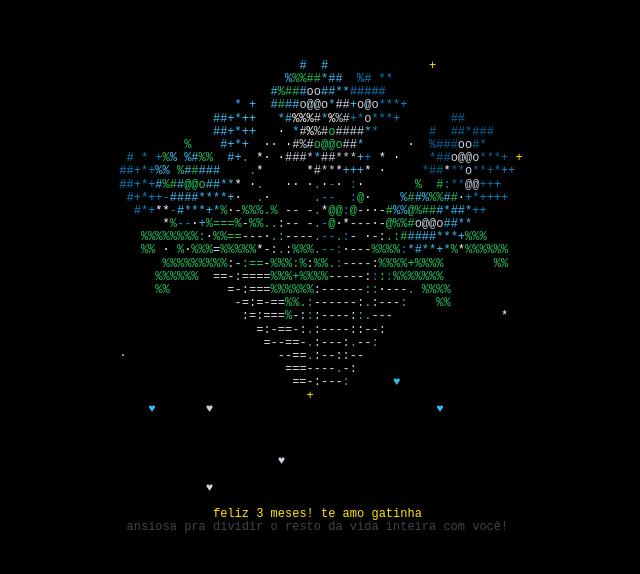
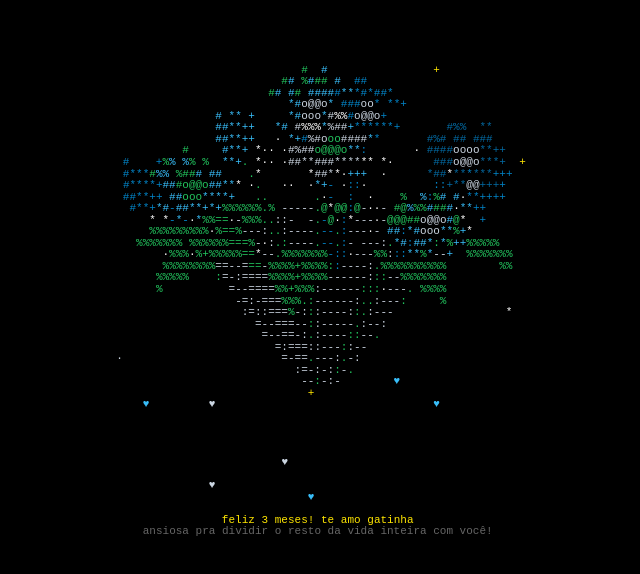
Before and after one commit to cleobueno/star, a plain HTML site: page index.html in a window 1280 px wide. Shown: the part 116-690 px from the top of the page, without its empty margins (319-959 px from the left). Drawn offline with Linux system fonts and the light colour scheme.

Commit message:
Adjust terminal styles and layout parameters

```diff
--- a/index.html
+++ b/index.html
@@ -21,8 +21,8 @@
         }
         #terminal {
             white-space: pre;
-            font-size: min(2.5vw, 12px);
-            line-height: 1.1;
+            font-size: min(2.2vw, 11px);
+            line-height: 1.05;
             text-align: center;
         }
     </style>
@@ -84,7 +84,6 @@
             return [p[0]+d[0]*k, p[1]+d[1]*k, p[2]+d[2]*k];
         }
 
-        // Pseudo-random com semente fixa
         let seedVal = 21;
         function rnd() {
             let x = Math.sin(seedVal++) * 10000;
@@ -212,14 +211,13 @@
 
         function ansiToHex(code) {
             if (code === 231 || code === 255) return '#fff';
-            if (code === 238) return '#444';
-            // Mapeamento básico para as cores de azul e amarelo utilizadas
-            if (code >= 220 && code <= 230) return '#ffe600'; // Amarelo da mensagem
+            if (code === 238) return '#666';
+            if (code >= 220 && code <= 230) return '#ffe600';
             if (code >= 38 && code <= 51 || code >= 116 && code <= 123) return '#38bdf8';
             if (code >= 25 && code <= 33) return '#0284c7';
             if (code >= 17 && code <= 21) return '#0369a1';
-            if (code >= 22 && code <= 114) return '#22c55e'; // Verdes
-            if (code >= 101 && code <= 231) return '#cbd5e1'; // Papel
+            if (code >= 22 && code <= 114) return '#22c55e';
+            if (code >= 101 && code <= 231) return '#cbd5e1';
             return '#38bdf8';
         }
 
@@ -227,9 +225,8 @@
             let now = (performance.now() - startTime) / 1000;
             let dt = 1 / FPS;
 
-            // Calcula colunas e linhas dinâmicas para caber perfeitamente no celular
-            let cols = 64;
-            let rows = 40;
+            let cols = 70;
+            let rows = 44;
 
             let chars = Array.from({length: rows}, () => Array(cols).fill(' '));
             let colors = Array.from({length: rows}, () => Array(cols).fill(0));
@@ -266,7 +263,7 @@
             }
 
             function plot(col, row, z, ch, color) {
-                if (row >= 0 && row < view_rows && col >= 0 && col < cols && z > zbuf[row][col]) {
+                if (row >= 0 && row < rows && col >= 0 && col < cols && z > zbuf[row][col]) {
                     zbuf[row][col] = z;
                     chars[row][col] = ch;
                     colors[row][col] = color;
@@ -349,8 +346,8 @@
                 else if (tw > 0.0) plot(col, row, zt, "·", 218);
             });
 
-            // Mensagem principal amarela na parte inferior
-            let mrow = rows - 3;
+            // Mensagem principal amarela na parte inferior garantida
+            let mrow = rows - 2;
             let start = Math.max(0, Math.floor((cols - MESSAGE.length) / 2));
             let shift = Math.floor(now * 6);
             for (let i = 0; i < MESSAGE.length; i++) {
@@ -360,8 +357,8 @@
                 }
             }
 
-            // Frase secundária
-            let hrow = rows - 2;
+            // Frase secundária bem no rodapé
+            let hrow = rows - 1;
             let hstart = Math.max(0, Math.floor((cols - HINT.length) / 2));
             for (let i = 0; i < HINT.length; i++) {
                 if (hstart + i < cols) {
@@ -370,7 +367,6 @@
                 }
             }
 
-            // Constrói o HTML final gerando tags span coloridas
             let htmlLines = [];
             for (let r = 0; r < rows; r++) {
                 let lineHtml = "";
```
